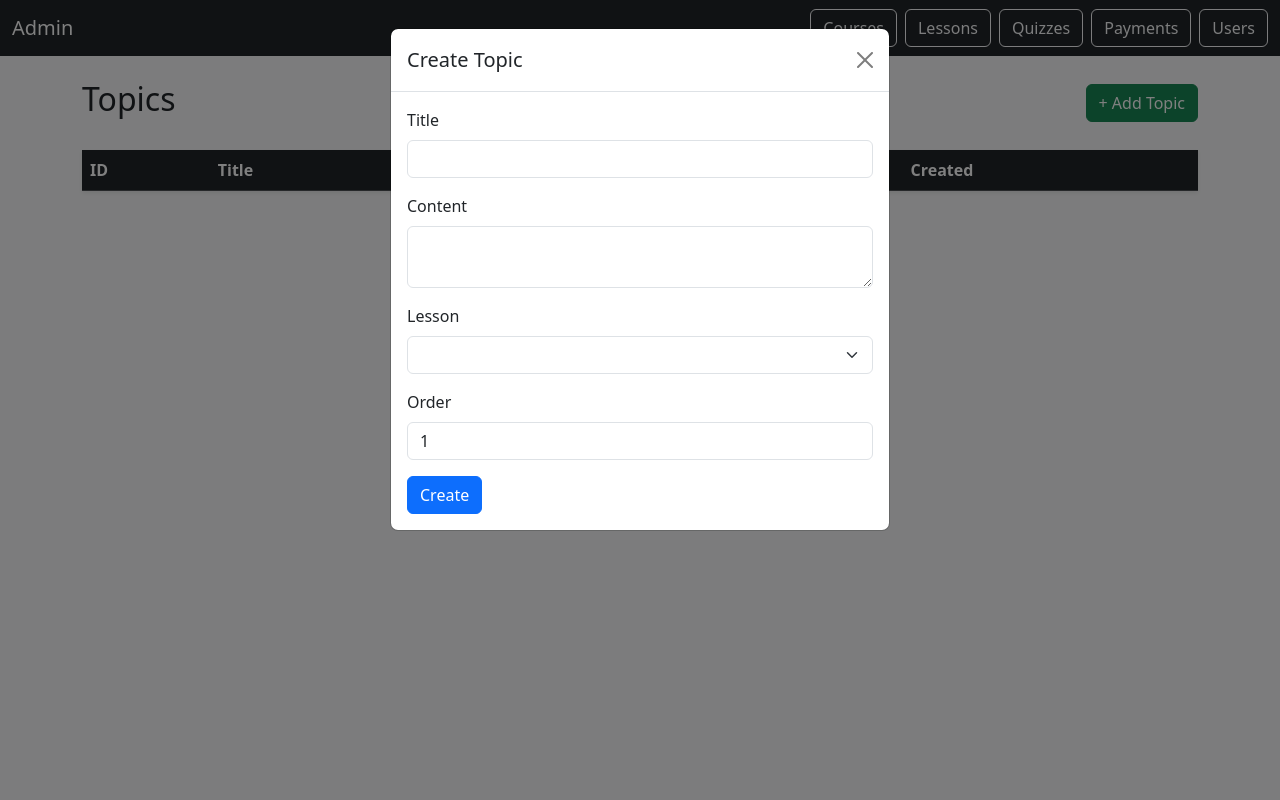
After one commit to stillness03/Courses_Python, a Django app: page /admin-panel/topic/ in a window 1280 px wide, after a click on "+ Add Topic". The commit adds this page. Run offline with Django 5.2, Linux system fonts and the light colour scheme; the visitor is signed in with stand-in values (Sample User, id 1); lists and menus that the app fills with data are empty; parts of the project's set-up code (start-up, migrations or seed data) failed here and were passed over; some libraries are stand-ins or nearby versions.

Commit message:
Add topic management functionality: create topic model, views, and templates; update URLs and serializers

```diff
--- /dev/null
+++ b/courses_it/admin_panel/templates/admin_panel/topic.html
@@ -0,0 +1,124 @@
+{% extends "admin_panel/base.html" %}
+{% block title %}Topics{% endblock %}
+
+{% block content %}
+<div class="d-flex justify-content-between align-items-center mb-4">
+  <h2>Topics</h2>
+  <button class="btn btn-success" data-bs-toggle="modal" data-bs-target="#createTopicModal">+ Add Topic</button>
+</div>
+
+<!-- Table Topics-->
+<table class="table table-striped shadow-sm">
+  <thead class="table-dark">
+    <tr>
+      <th>ID</th>
+      <th>Title</th>
+      <th>Lesson</th>
+      <th>Order</th>
+      <th>Created</th>
+    </tr>
+  </thead>
+  <tbody id="topics-table">
+  </tbody>
+</table>
+
+<!-- Modal for created -->
+<div class="modal fade" id="createTopicModal" tabindex="-1" aria-hidden="true">
+  <div class="modal-dialog">
+    <div class="modal-content">
+      <div class="modal-header">
+        <h5 class="modal-title">Create Topic</h5>
+        <button type="button" class="btn-close" data-bs-dismiss="modal"></button>
+      </div>
+      <div class="modal-body">
+        <form id="create-topic-form">
+          <div class="mb-3">
+            <label class="form-label">Title</label>
+            <input type="text" class="form-control" name="title" required>
+          </div>
+          <div class="mb-3">
+            <label class="form-label">Content</label>
+            <textarea class="form-control" name="content"></textarea>
+          </div>
+          <div class="mb-3">
+            <label class="form-label">Lesson</label>
+            <select class="form-select" name="lesson" id="lesson-select" required></select>
+          </div>
+          <div class="mb-3">
+            <label class="form-label">Order</label>
+            <input type="number" class="form-control" name="order" value="1" required>
+          </div>
+          <button type="submit" class="btn btn-primary">Create</button>
+        </form>
+      </div>
+    </div>
+  </div>
+</div>
+
+<script>
+document.addEventListener("DOMContentLoaded", () => {
+  loadTopics();
+  loadLessonsSelect();
+
+  // Load topics into table
+  function loadTopics() {
+    fetch("/api/topics/")
+      .then(res => res.json())
+      .then(data => {
+        const table = document.getElementById("topics-table");
+        table.innerHTML = "";
+        data.forEach(topic => {
+          table.innerHTML += `
+            <tr>
+              <td>${topic.id}</td>
+              <td>${topic.title}</td>
+              <td>${topic.lesson_title || "—"}</td>
+              <td>${topic.order}</td>
+              <td>${new Date(topic.created_at).toLocaleDateString()}</td>
+            </tr>
+          `;
+        });
+      });
+  }
+
+  // Get lessons for select
+  function loadLessonsSelect() {
+    fetch("/api/lessons/")
+      .then(res => res.json())
+      .then(lessons => {
+        const select = document.getElementById("lesson-select");
+        select.innerHTML = "";
+        lessons.forEach(lesson => {
+          select.innerHTML += `<option value="${lesson.id}">${lesson.title}</option>`;
+        });
+      });
+  }
+
+  // Create topic
+  document.getElementById("create-topic-form").addEventListener("submit", function(e) {
+    e.preventDefault();
+    const formData = new FormData(this);
+    const payload = Object.fromEntries(formData.entries());
+
+    fetch("/api/topics/", {
+      method: "POST",
+      headers: {
+        "Content-Type": "application/json",
+        "X-CSRFToken": window.CSRF_TOKEN
+      },
+      body: JSON.stringify(payload)
+    })
+    .then(res => {
+      if (!res.ok) throw new Error("Failed to create topic");
+      return res.json();
+    })
+    .then(() => {
+      this.reset();
+      loadTopics();
+      bootstrap.Modal.getInstance(document.getElementById("createTopicModal")).hide();
+    })
+    .catch(err => alert(err));
+  });
+});
+</script>
+{% endblock %}
--- a/courses_it/admin_panel/urls.py
+++ b/courses_it/admin_panel/urls.py
@@ -4,6 +4,7 @@ from . import views
 urlpatterns = [
     path('', views.admin_dashboard, name='admin_dashboard'),
     path('courses/', views.admin_courses, name='admin_courses'),
+    path('topic/', views.admin_topic, name='admin_topic'),
     path('lessons/', views.admin_lessons, name='admin_lessons'),
     path('quizzes/', views.admin_quizzes, name='admin_quizzes'),
     path('payments/', views.admin_payments, name='admin_payments'),
--- a/courses_it/admin_panel/views.py
+++ b/courses_it/admin_panel/views.py
@@ -1,6 +1,6 @@
 from django.contrib.auth.decorators import user_passes_test, login_required
 from django.shortcuts import render
-from courses.models import Course, Lesson, Quiz
+from courses.models import Course, Lesson, Quiz, Topic
 from accounts.models import CustomUser
 from payment.models import Purchase
 
@@ -17,6 +17,11 @@ def admin_dashboard(request):
 def admin_courses(request):
     courses = Course.objects.all()
     return render(request, "admin_panel/courses.html", {"courses": courses})
+
+@admin_required
+def admin_topic(request):
+    topic = Topic.objects.all()
+    return render(request, "admin_panel/topic.html", {"topic": topic})
 
 @admin_required
 def admin_lessons(request):
--- a/courses_it/courses/templates/courses/course_detail.html
+++ b/courses_it/courses/templates/courses/course_detail.html
@@ -243,8 +243,8 @@
 
     function showAllTopics() {
         const hiddenTopics = document.querySelectorAll('.hidden-topic');
-        hiddenTopics.forEach(topic => topic.style.display = 'block'); // показываем скрытые темы
-        document.querySelector('.show-all-topics').style.display = 'none'; // скрываем кнопку
+        hiddenTopics.forEach(topic => topic.style.display = 'block');
+        document.querySelector('.show-all-topics').style.display = 'none';
     }
 </script>
 
--- a/courses_it/courses/urls.py
+++ b/courses_it/courses/urls.py
@@ -5,7 +5,8 @@ from .views import (
     LessonViewSet,
     QuizViewSet,
     QuestionViewSet,
-    AnswerViewSet
+    AnswerViewSet,
+    TopicViewSet
 )
 
 router = DefaultRouter()
@@ -14,6 +15,7 @@ router.register(r'lessons', LessonViewSet)
 router.register(r'quizzes', QuizViewSet)
 router.register(r'questions', QuestionViewSet)
 router.register(r'answers', AnswerViewSet)
+router.register(r'topic', TopicViewSet)
 
 urlpatterns = [
     path('', include(router.urls)),
```
Also changed, not shown: courses_it/courses/models.py (+28 -1 lines), courses_it/courses/serializers.py (+21 -9 lines), courses_it/courses/views.py (+31 -9 lines), courses_it/courses/migrations/0003_forpagecourse_rename_course_lesson_topic_faq_topic.py (added).
